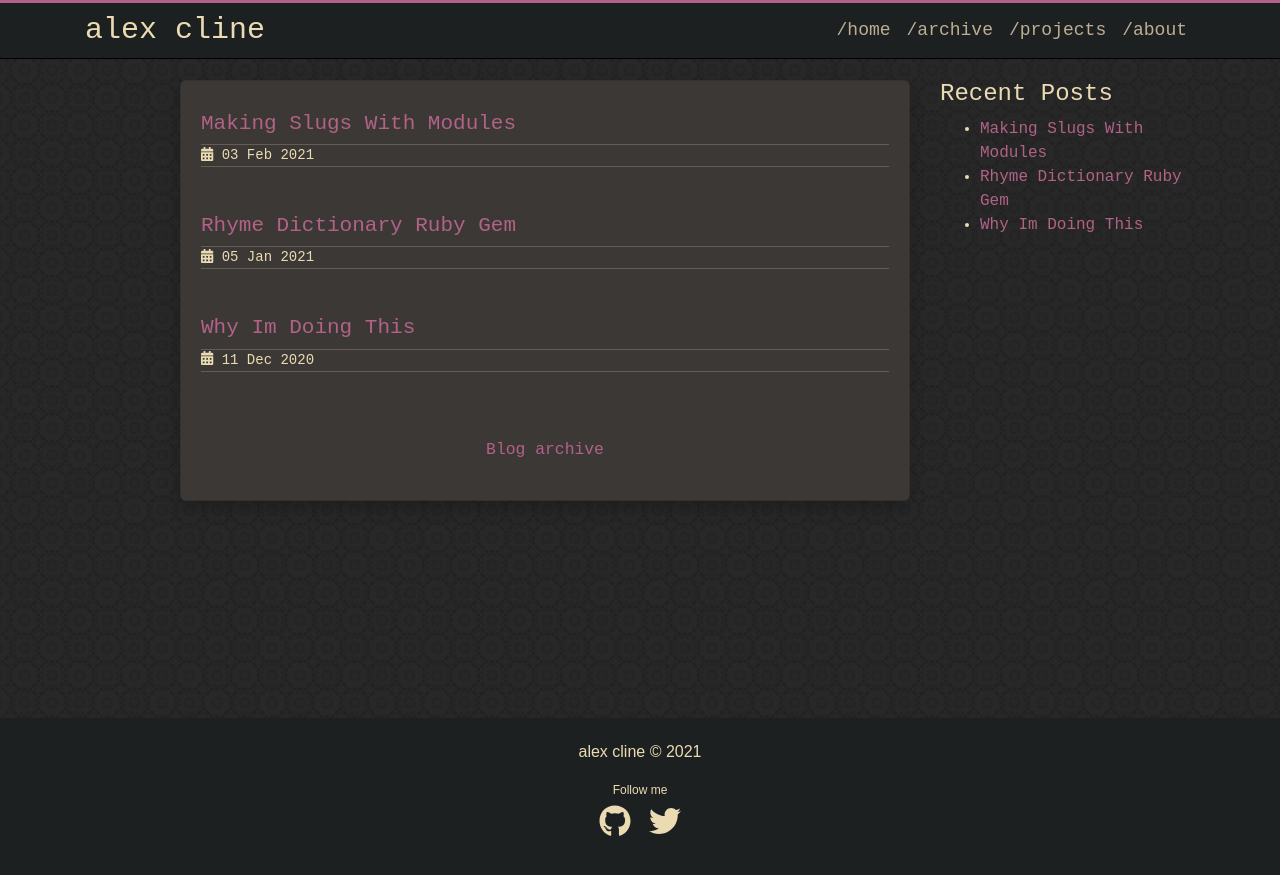
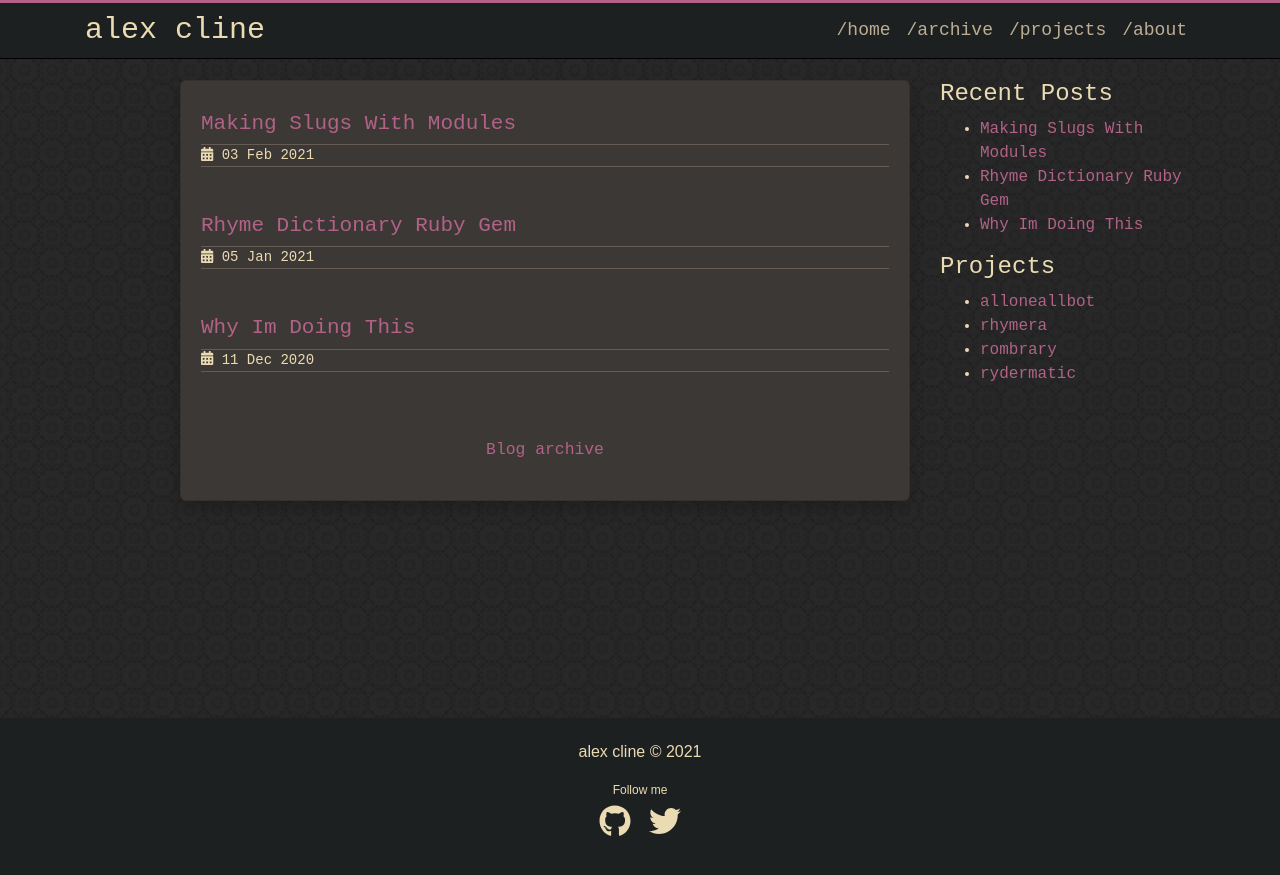
Before and after one commit to revarcline/revarcline.github.io, a Jekyll site: the page built from index.md, in a window 1280 px wide. Shown: the top 875 px of the page. Built offline with Jekyll 4.4.1, drawn with Linux system fonts in a browser that asks for light colours.

Commit message:
projects sidebar

```diff
--- a/_includes/sidebar.html
+++ b/_includes/sidebar.html
@@ -8,4 +8,11 @@
 </div>
 
 <div class="sidebar">
+    <h2>Projects</h2>
+    <ul>
+        <li><a href="https://twitter.com/alloneallbot">alloneallbot</a></li>
+        <li><a href="https://github.com/revarcline/rhymera">rhymera</a></li>
+        <li><a href="https://github.com/revarcline/rombrary">rombrary</a></li>
+        <li><a href="http://rydermatic.buckar.ooo">rydermatic</a></li>
+    </ul>
 </div>
```
